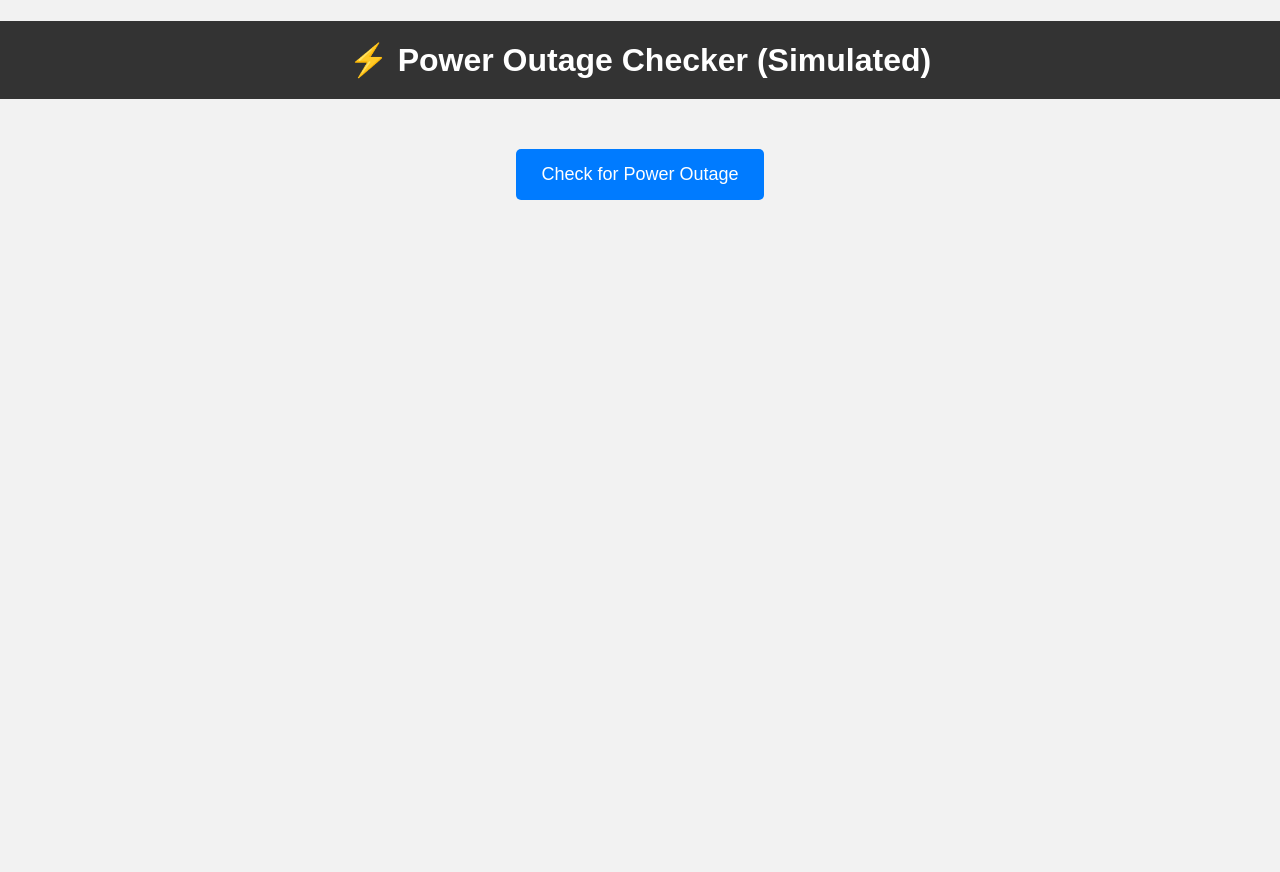
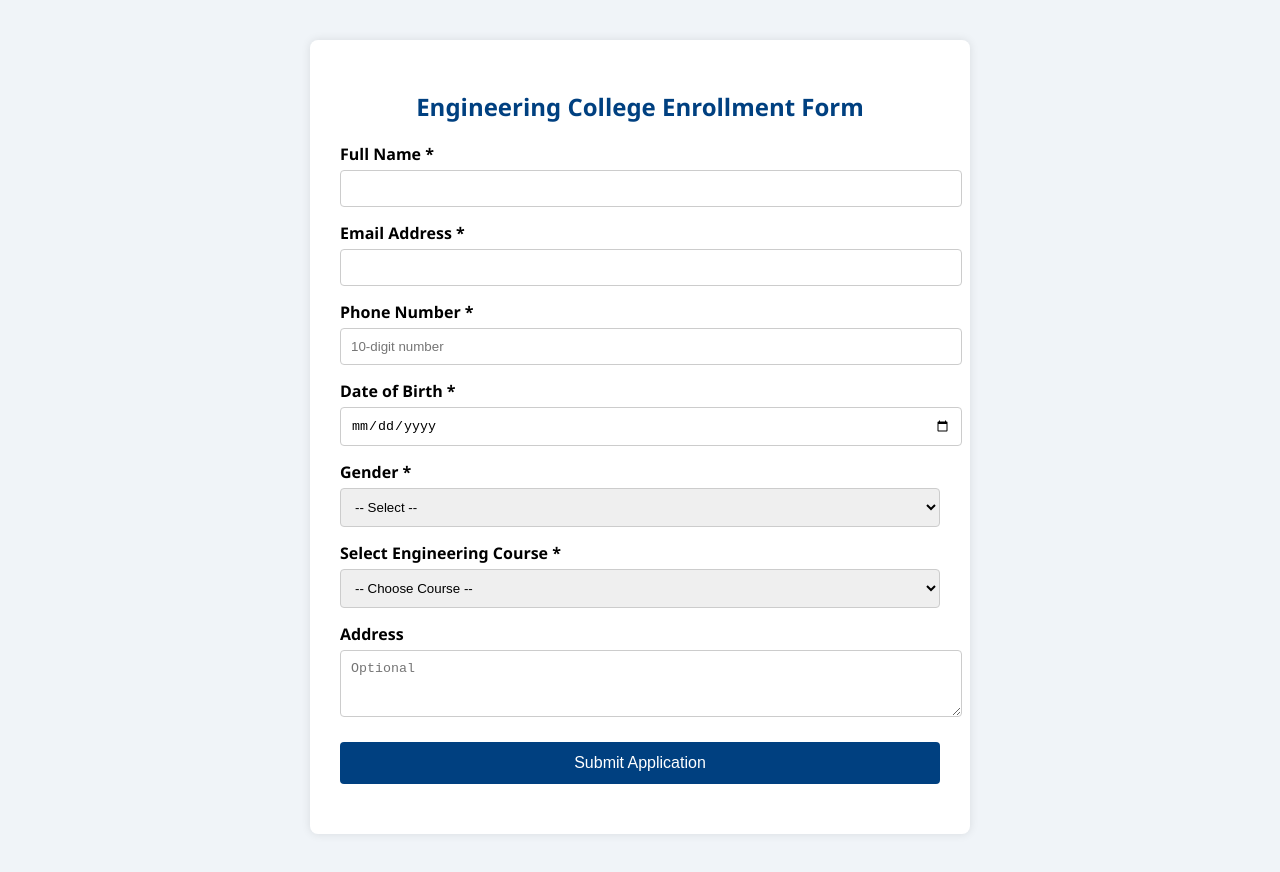
Before and after one commit to Puvvalarohit/Finale, a plain HTML site: page index.html in a window 1280 px wide. Before the commit the page ends 800 px from the top, so only its background shows below. Drawn offline with Linux system fonts and the light colour scheme.

Commit message:
Update index.html
enrollment

```diff
--- a/index.html
+++ b/index.html
@@ -1,91 +1,145 @@
-
 <!DOCTYPE html>
-<html>
+<html lang="en">
 <head>
-  <title>Power Outage Checker</title>
+  <meta charset="UTF-8" />
+  <meta name="viewport" content="width=device-width, initial-scale=1.0"/>
+  <title>Engineering College Enrollment Form</title>
   <style>
     body {
-      font-family: Arial, sans-serif;
+      font-family: 'Segoe UI', Tahoma, Geneva, Verdana, sans-serif;
+      background: #f0f4f8;
       margin: 0;
       padding: 0;
-      background-color: #f2f2f2;
+    }
+
+    .container {
+      max-width: 600px;
+      background: #fff;
+      margin: 40px auto;
+      padding: 30px;
+      border-radius: 8px;
+      box-shadow: 0 0 10px rgba(0,0,0,0.1);
+    }
+
+    h2 {
+      text-align: center;
+      color: #004080;
+    }
+
+    label {
+      display: block;
+      margin-top: 15px;
+      font-weight: bold;
+    }
+
+    input, select, textarea {
+      width: 100%;
+      padding: 10px;
+      margin-top: 5px;
+      border: 1px solid #ccc;
+      border-radius: 4px;
+    }
+
+    button {
+      width: 100%;
+      padding: 12px;
+      margin-top: 20px;
+      background-color: #004080;
+      color: #fff;
+      border: none;
+      font-size: 16px;
+      border-radius: 4px;
+      cursor: pointer;
+    }
+
+    button:hover {
+      background-color: #0059b3;
+    }
+
+    .success {
+      margin-top: 20px;
+      color: green;
       text-align: center;
     }
-    h1 {
-      background-color: #333;
-      color: white;
-      padding: 20px;
-    }
-    #statusBox {
-      margin-top: 50px;
-    }
-    #checkButton {
-      padding: 15px 25px;
-      font-size: 18px;
-      cursor: pointer;
-      background-color: #007BFF;
-      color: white;
-      border: none;
-      border-radius: 5px;
-    }
-    #result {
-      margin-top: 30px;
-      font-size: 20px;
-      font-weight: bold;
-    }
-    .ok {
-      color: green;
-    }
-    .outage {
+
+    .error {
       color: red;
+      font-size: 14px;
+      margin-top: 5px;
     }
   </style>
 </head>
 <body>
+  <div class="container">
+    <h2>Engineering College Enrollment Form</h2>
+    <form id="enrollmentForm">
+      <label for="fullName">Full Name *</label>
+      <input type="text" id="fullName" name="fullName" required />
 
-  <h1>⚡ Power Outage Checker (Simulated)</h1>
+      <label for="email">Email Address *</label>
+      <input type="email" id="email" name="email" required />
 
-  <div id="statusBox">
-    <button id="checkButton">Check for Power Outage</button>
-    <div id="result"></div>
+      <label for="phone">Phone Number *</label>
+      <input type="tel" id="phone" name="phone" pattern="[0-9]{10}" placeholder="10-digit number" required />
+
+      <label for="dob">Date of Birth *</label>
+      <input type="date" id="dob" name="dob" required />
+
+      <label for="gender">Gender *</label>
+      <select id="gender" name="gender" required>
+        <option value="">-- Select --</option>
+        <option value="Male">Male</option>
+        <option value="Female">Female</option>
+        <option value="Other">Other</option>
+      </select>
+
+      <label for="course">Select Engineering Course *</label>
+      <select id="course" name="course" required>
+        <option value="">-- Choose Course --</option>
+        <option value="Computer Science">Computer Science</option>
+        <option value="Electrical Engineering">Electrical Engineering</option>
+        <option value="Mechanical Engineering">Mechanical Engineering</option>
+        <option value="Civil Engineering">Civil Engineering</option>
+        <option value="Electronics and Communication">Electronics and Communication</option>
+      </select>
+
+      <label for="address">Address</label>
+      <textarea id="address" name="address" rows="3" placeholder="Optional"></textarea>
+
+      <button type="submit">Submit Application</button>
+    </form>
+    <div class="success" id="successMessage"></div>
   </div>
 
   <script>
-    document.getElementById('checkButton').addEventListener('click', () => {
-      const resultBox = document.getElementById('result');
-      resultBox.textContent = "Checking your location...";
+    document.getElementById('enrollmentForm').addEventListener('submit', function(e) {
+      e.preventDefault();
 
-      if (!navigator.geolocation) {
-        resultBox.textContent = "Geolocation not supported by your browser.";
+      const fullName = document.getElementById('fullName').value.trim();
+      const email = document.getElementById('email').value.trim();
+      const phone = document.getElementById('phone').value.trim();
+      const dob = document.getElementById('dob').value;
+      const gender = document.getElementById('gender').value;
+      const course = document.getElementById('course').value;
+
+      if (!fullName || !email || !phone || !dob || !gender || !course) {
+        alert("Please fill out all required fields.");
         return;
       }
 
-      navigator.geolocation.getCurrentPosition(
-        (position) => {
-          const { latitude, longitude } = position.coords;
+      // Basic phone validation
+      if (!/^\d{10}$/.test(phone)) {
+        alert("Please enter a valid 10-digit phone number.");
+        return;
+      }
 
-          // Simulate outage check based on coordinates (for demo)
-          // You can replace this with a real API call here
+      // Success message
+      document.getElementById('successMessage').textContent =
+        `Thank you, ${fullName}. Your application for ${course} has been submitted!`;
 
-          // Simulate that some locations are having outage (e.g., lat % 2 === 0)
-          const isOutage = Math.round(latitude + longitude) % 2 === 0;
-
-          setTimeout(() => {
-            if (isOutage) {
-              resultBox.innerHTML = `<span class="outage">🚨 Power outage detected in your area!</span><br>
-              (Lat: ${latitude.toFixed(3)}, Lng: ${longitude.toFixed(3)})`;
-            } else {
-              resultBox.innerHTML = `<span class="ok">✅ No power outage in your area.</span><br>
-              (Lat: ${latitude.toFixed(3)}, Lng: ${longitude.toFixed(3)})`;
-            }
-          }, 2000);
-        },
-        (error) => {
-          resultBox.textContent = "Unable to get your location. Please enable GPS.";
-        }
-      );
+      // Optionally reset form
+      document.getElementById('enrollmentForm').reset();
     });
   </script>
-
 </body>
 </html>
```
